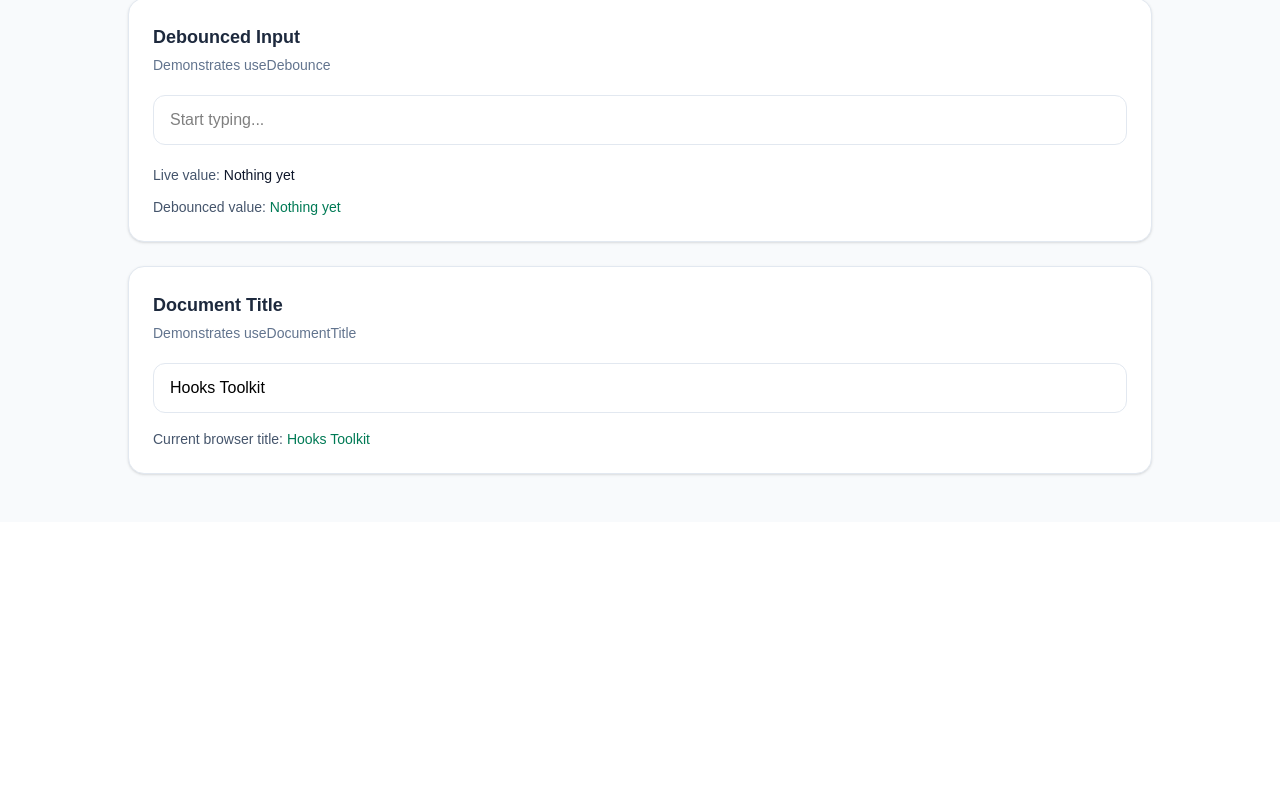
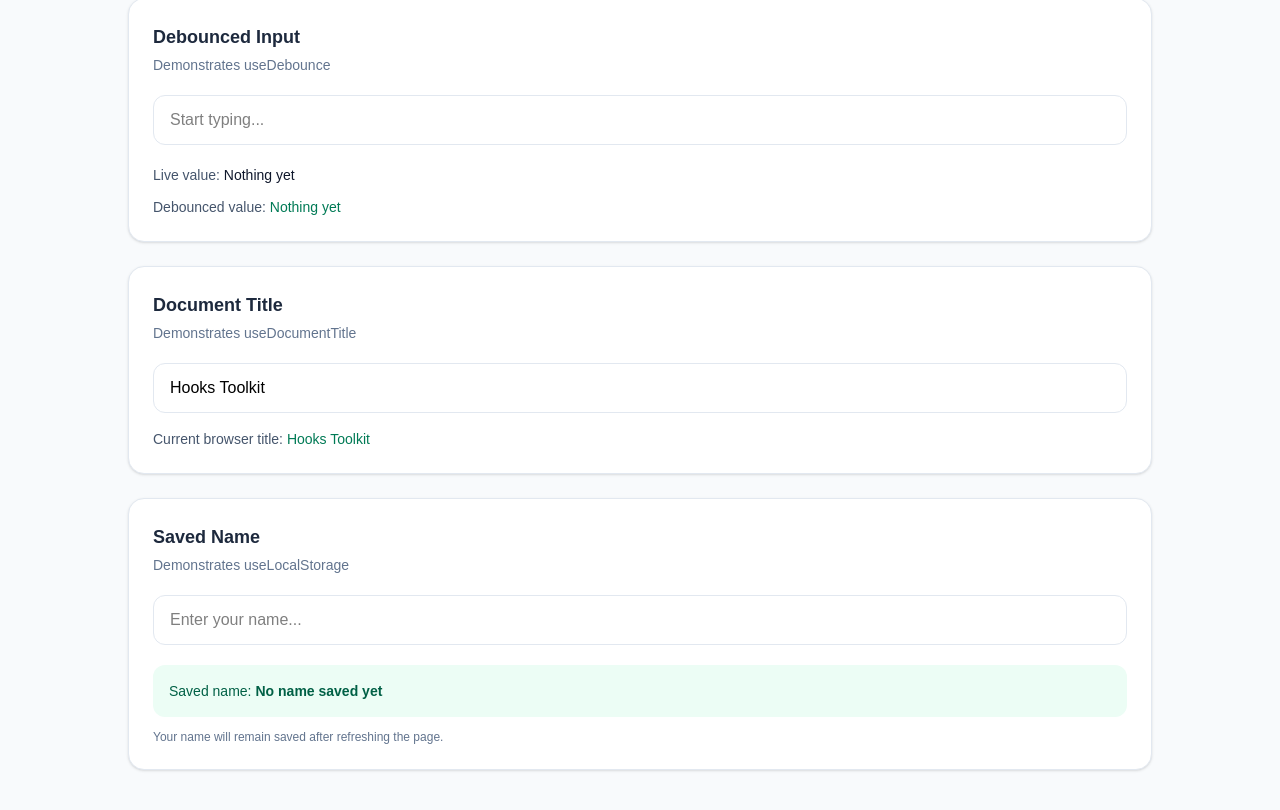
Before and after one commit to rithairagena13-spec/hooks-tool-kit, a React (Vite) app: page / in a window 1280 px wide. Shown: the part 336-1146 px from the top of the page. Before the commit the page ends 858 px from the top, so only its background shows below. Built offline with nearby package versions, Linux system fonts and the light colour scheme.

Commit message:
add local storage hook demonstration

```diff
--- a/src/App.jsx
+++ b/src/App.jsx
@@ -2,6 +2,9 @@
 import ToggleDemo from './components/ToggleDemo'
 import DebounceDemo from './components/DebounceDemo'
 import DocumentTitleDemo from './components/DocumentTitleDemo'
+import LocalStorageDemo from './components/LocalStorageDemo'
+
+
 export default function App() {
   return (
     <main className="min-h-screen bg-slate-50 px-6 py-12">
@@ -25,6 +28,11 @@ export default function App() {
   <DocumentTitleDemo />
 </div>
 
+<div className="mt-6">
+  <LocalStorageDemo />
+</div>
+
+
       </div>
     </main>
   )
--- /dev/null
+++ b/src/components/LocalStorageDemo.jsx
@@ -0,0 +1,39 @@
+
+import { useLocalStorage } from '../hooks/useLocalStorage'
+
+export default function LocalStorageDemo() {
+  const [name, setName] = useLocalStorage('savedName', '')
+
+  return (
+    <section className="rounded-2xl border border-slate-200 bg-white p-6 shadow-sm">
+      <h2 className="text-lg font-semibold text-slate-800">
+        Saved Name
+      </h2>
+
+      <p className="mt-1 text-sm text-slate-500">
+        Demonstrates useLocalStorage
+      </p>
+
+      <input
+        type="text"
+        value={name}
+        onChange={(event) => setName(event.target.value)}
+        placeholder="Enter your name..."
+        className="mt-5 w-full rounded-xl border border-slate-200 px-4 py-3 outline-none focus:border-slate-500"
+      />
+
+      <div className="mt-5 rounded-xl bg-emerald-50 p-4">
+        <p className="text-sm text-emerald-800">
+          Saved name:
+          <span className="ml-1 font-semibold">
+            {name || 'No name saved yet'}
+          </span>
+        </p>
+      </div>
+
+      <p className="mt-3 text-xs text-slate-500">
+        Your name will remain saved after refreshing the page.
+      </p>
+    </section>
+  )
+}
--- /dev/null
+++ b/src/hooks/useLocalStorage.js
@@ -0,0 +1,18 @@
+
+import { useEffect, useState } from 'react'
+
+export function useLocalStorage(key, initialValue) {
+  const [value, setValue] = useState(() => {
+    const savedValue = localStorage.getItem(key)
+
+    return savedValue !== null
+      ? JSON.parse(savedValue)
+      : initialValue
+  })
+
+  useEffect(() => {
+    localStorage.setItem(key, JSON.stringify(value))
+  }, [key, value])
+
+  return [value, setValue]
+}
```
